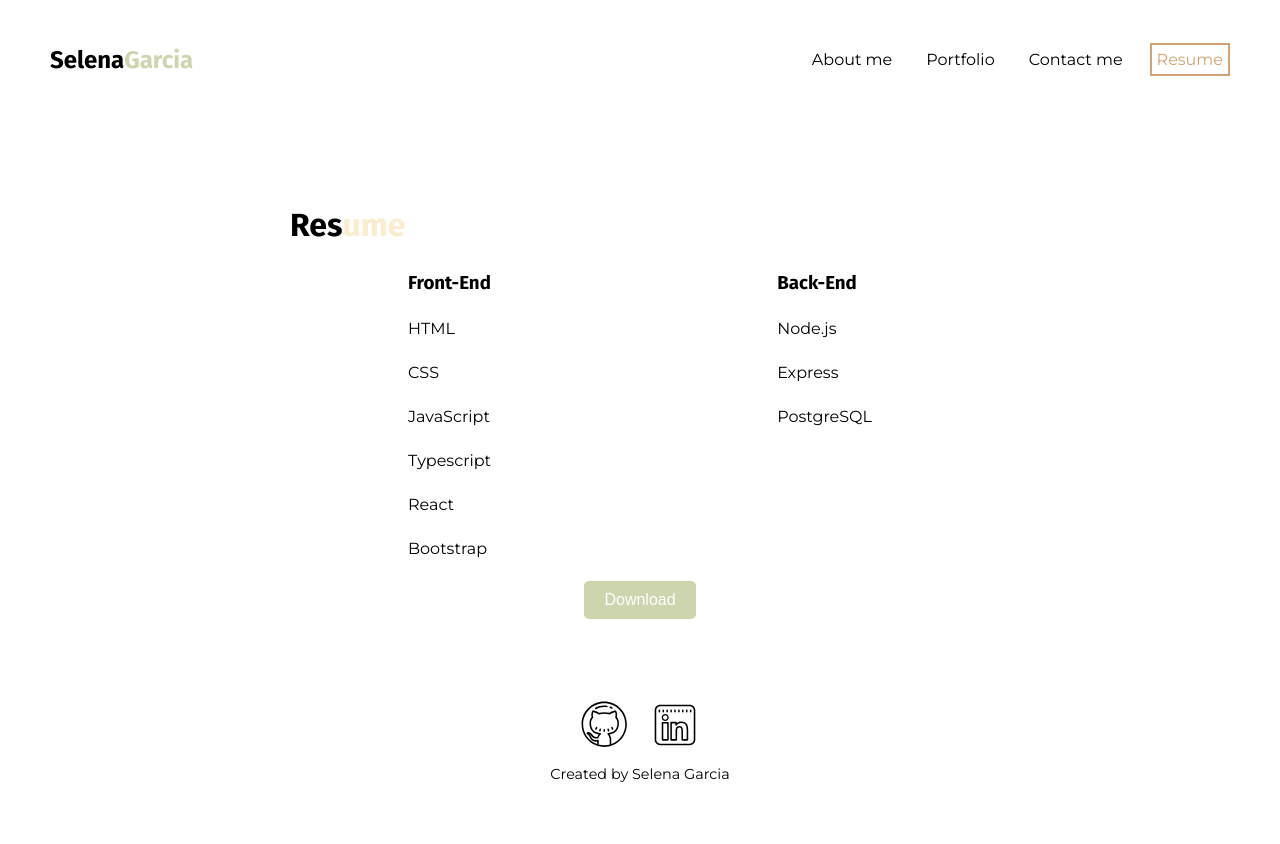
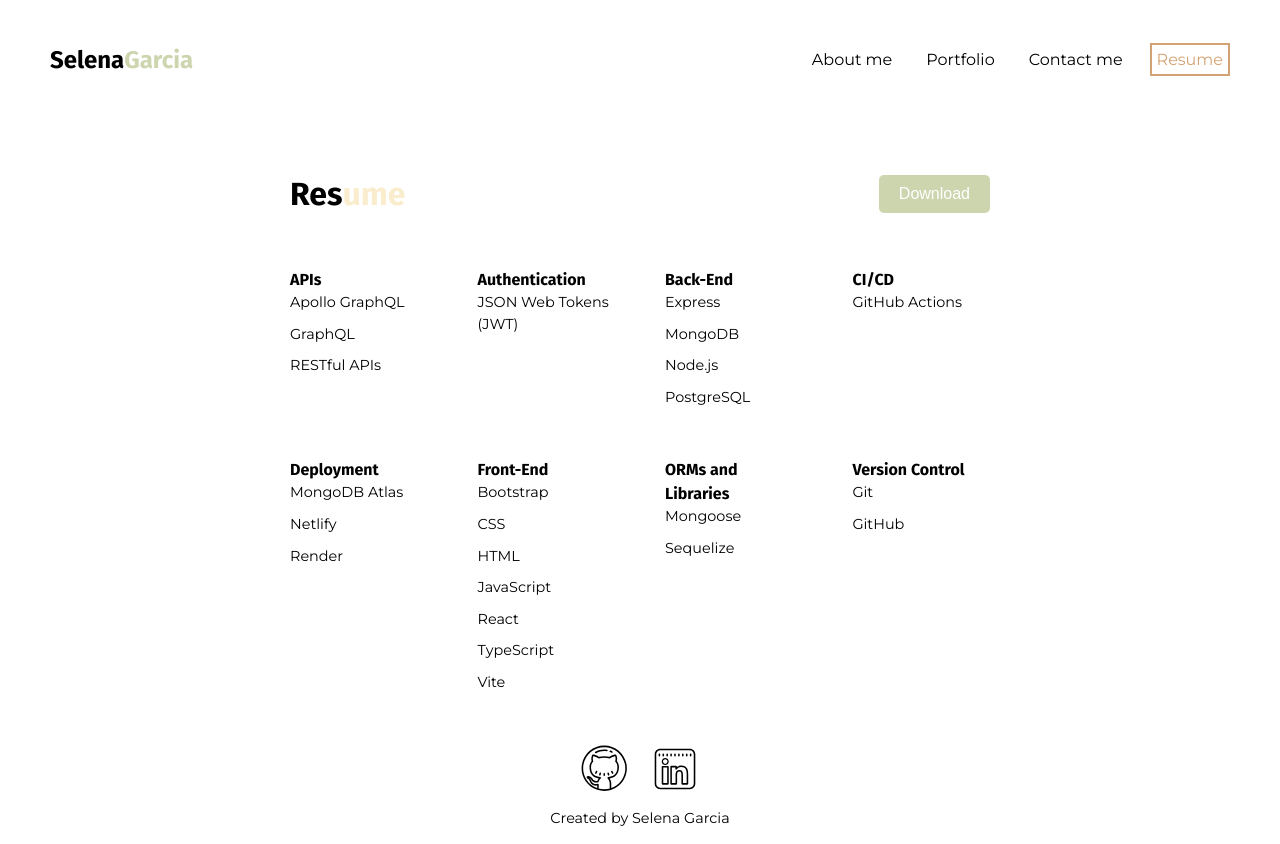
Before and after one commit to selmgar/my-portfolio, a React (Vite) app: page /resume in a window 1280 px wide. Before the commit the page ends 800 px from the top, so only its background shows below. Built offline with nearby package versions, Linux system fonts and the light colour scheme.

Commit message:
Styling cleanup. Technical skills cleanup. About me cleanup

```diff
--- a/src/components/about-me/about-me.css
+++ b/src/components/about-me/about-me.css
@@ -1,3 +1,4 @@
+.about-me-container {
   .title {
     margin-bottom: 20px;
 
@@ -14,3 +15,4 @@
     object-fit: cover; /* Ensures the image covers the entire container and doesn't squish with aspect ration*/
     object-position: top;
   }
+}
--- a/src/components/about-me/about-me.jsx
+++ b/src/components/about-me/about-me.jsx
@@ -1,18 +1,33 @@
-import './about-me.css';
-import profilePicture from '../../assets/me.jpg';
+import "./about-me.css";
+import profilePicture from "../../assets/me.jpg";
 
-function AboutMe () {
+function AboutMe() {
   return (
-    <div className="component-wrapper">
+    <div className="component-wrapper about-me-container">
       <h1 className="title">
-        About<span className='me'>Me</span>
+        About<span className="me">Me</span>
       </h1>
       <section>
-        <img className="profile-picture" src={profilePicture} alt="Selena Garcia" />
-        <p>Hello! I’m Selena Garcia, a dedicated web developer with a strong passion for crafting and designing innovative web applications.</p>
-        <p>My journey in web development has equipped me with a solid foundation in key technologies including HTML, CSS, JavaScript, and React. Additionally, I have experience with PostgreSQL and Express, which complement my skill set.</p>
-        <p>I gained my coding expertise through an intensive bootcamp at UTSA College, where I delved deeply into the world of programming. My enthusiasm for technology drives me to continuously explore new tools and techniques to enhance my abilities.</p>
-        <p>I am eager to engage in new projects and collaborate with other developers, aiming to create impactful and dynamic web solutions.</p>
+        <img
+          className="profile-picture"
+          src={profilePicture}
+          alt="Selena Garcia"
+        />
+        <p>
+          Hello! I’m Selena Garcia, a passionate web developer focused on
+          creating innovative web applications.
+        </p>
+
+        <p>
+          I gained a solid foundation through an intensive bootcamp at UTSA College
+          and am constantly learning new technologies to stay ahead in the
+          field. You can explore my technical skills further on my resume page.
+        </p>
+
+        <p>
+          I’m excited to collaborate on new projects and contribute to building
+          impactful web solutions.
+        </p>
       </section>
     </div>
   );
--- a/src/components/contact-me/contact-me.css
+++ b/src/components/contact-me/contact-me.css
@@ -1,4 +1,6 @@
+.contact-me-container {
   .title {
+    margin-bottom: 20px;
     span {
       color: var(--color-papaya-whip);
     }
@@ -11,21 +13,17 @@
     width: 100%;
     position: relative;
 
-  /* Input container styling */
     .input-container {
       display: flex;
       flex-direction: column;
-    margin-bottom: 20px;
     }
 
-  /* Label styling */
     label {
       font-size: 16px;
       margin-bottom: 5px;
       color: #555;
     }
 
-  /* Input and textarea styling */
     input,
     textarea {
       border-radius: 5px;
@@ -42,7 +40,6 @@
       }
     }
 
-  /* Button styling */
     button {
       padding: 10px 20px;
       background-color: var(--color-tea-green);
@@ -59,9 +56,8 @@
       }
     }
 
-  /* Error message styling */
-  p {
-    color: red;
+    .error-message {
+      color: var(--color-error);
       font-size: 14px;
       margin-top: 5px;
     }
@@ -76,3 +72,4 @@
       top: -60px;
     }
   }
+}
--- a/src/components/contact-me/contact-me.jsx
+++ b/src/components/contact-me/contact-me.jsx
@@ -79,7 +79,7 @@
   };
 
   return (
-    <div className="component-wrapper">
+    <div className="component-wrapper contact-me-container">
       <h1 className="title">Contact<span>Me</span></h1>
       <section>
         <form onSubmit={handleSubmit}>
@@ -104,7 +104,7 @@
                   onBlur={handleBlur}
                 />
               )}
-              {formErrors[field] && <p className="error-message">{formErrors[field]}</p>}
+              {formErrors[field] && <div className="error-message">{formErrors[field]}</div>}
             </div>
           ))}
           <button type="submit">Submit</button>
--- a/src/components/portfolio/portfolio.css
+++ b/src/components/portfolio/portfolio.css
@@ -1,4 +1,6 @@
+.portfolio-container {
   .title {
+    margin-bottom: 20px;
     span {
       color: var(--color-papaya-whip);
     }
@@ -11,3 +13,4 @@
     flex-wrap: wrap;
     gap: 30px;
   }
+}
--- a/src/components/portfolio/portfolio.jsx
+++ b/src/components/portfolio/portfolio.jsx
@@ -3,7 +3,7 @@
 
 function Portfolio () {
   return (
-    <div className="component-wrapper">
+    <div className="component-wrapper portfolio-container">
       <h1 className='title'>
         Port
         <span>folio</span>
--- a/src/components/resume/resume.css
+++ b/src/components/resume/resume.css
@@ -1,26 +1,19 @@
+.resume-container {
+  display: flex;
+  gap: 50px;
+  flex-direction: column;
+
+  .title-container {
+    display: flex;
+    justify-content: space-between;
+    align-items: center;;
+    flex-direction: row;
+    gap: 10px;
+
     .title {
       span {
         color: var(--color-papaya-whip);
       }
-}
-
-section {
-  display: flex;
-  justify-content: center;
-  flex-direction: column;
-  align-items: center;
-
-  .proficiencies-container {
-    display: flex;
-    flex-direction: row;
-    justify-content: space-around;
-    width: 100%;
-    gap: 50px;
-  }
-
-  .proficiency-list {
-    margin-top: 20px;
-    flex-direction: column;
     }
 
     .download-button {
@@ -30,7 +23,6 @@
       color: white;
       cursor: pointer;
       font-size: 16px;
-    margin-top: 20px;
       padding: 10px 20px;
       transition: background-color 0.3s ease;
 
@@ -39,3 +31,25 @@
       }
     }
   }
+
+
+  section {
+    align-items: center;
+    display: flex;
+    flex-direction: column;
+    justify-content: center;
+
+    .proficiencies-container {
+      display: grid;
+      gap: 50px;
+      grid-template-columns: repeat(4, 1fr);
+
+      .proficiency-list {
+        display: flex;
+        flex-direction: column;
+        font-size: .9rem;
+        gap: 10px;
+      }
+    }
+  }
+}
--- a/src/components/resume/resume.jsx
+++ b/src/components/resume/resume.jsx
@@ -1,39 +1,92 @@
-import './resume.css';
-import resume from '../../assets/resume.pdf';
+import "./resume.css";
+import resume from "../../assets/resume.pdf";
 
-function Resume () {
+function Resume() {
   return (
-    <div className="component-wrapper">
-      <h1 className="title">
-        Res
-        <span>ume</span>
+    <div className="component-wrapper resume-container">
+      <div className="title-container">
+        <h1 className="title">
+          Res
+          <span>ume</span>
         </h1>
+        <a href={resume} download>
+          <button className="download-button">Download</button>
+        </a>
+      </div>
+
       <section>
         <div className="proficiencies-container">
           <div>
-            <h3>Front-End</h3>
+            <h4>APIs</h4>
             <ul className="proficiency-list">
-              <li>HTML</li>
-              <li>CSS</li>
-              <li>JavaScript</li>
-              <li>Typescript</li>
-              <li>React</li>
-              <li>Bootstrap</li>
+              <li>Apollo GraphQL</li>
+              <li>GraphQL</li>
+              <li>RESTful APIs</li>
             </ul>
           </div>
+
           <div>
-            <h3>Back-End</h3>
+            <h4>Authentication</h4>
             <ul className="proficiency-list">
+              <li>JSON Web Tokens (JWT)</li>
+            </ul>
+          </div>
+
+          <div>
+            <h4>Back-End</h4>
+            <ul className="proficiency-list">
+              <li>Express</li>
+              <li>MongoDB</li>
               <li>Node.js</li>
-              <li>Express</li>
               <li>PostgreSQL</li>
             </ul>
           </div>
+
+          <div>
+            <h4>CI/CD</h4>
+            <ul className="proficiency-list">
+              <li>GitHub Actions</li>
+            </ul>
+          </div>
+
+          <div>
+            <h4>Deployment</h4>
+            <ul className="proficiency-list">
+              <li>MongoDB Atlas</li>
+              <li>Netlify</li>
+              <li>Render</li>
+            </ul>
+          </div>
+
+          <div>
+            <h4>Front-End</h4>
+            <ul className="proficiency-list">
+              <li>Bootstrap</li>
+              <li>CSS</li>
+              <li>HTML</li>
+              <li>JavaScript</li>
+              <li>React</li>
+              <li>TypeScript</li>
+              <li>Vite</li>
+            </ul>
+          </div>
+
+          <div>
+            <h4>ORMs and Libraries</h4>
+            <ul className="proficiency-list">
+              <li>Mongoose</li>
+              <li>Sequelize</li>
+            </ul>
+          </div>
+
+          <div>
+            <h4>Version Control</h4>
+            <ul className="proficiency-list">
+              <li>Git</li>
+              <li>GitHub</li>
+            </ul>
+          </div>
         </div>
-        <a href={resume} download>
-          <button className="download-button">Download</button>
-        </a>
-
       </section>
     </div>
   );
--- a/src/index.css
+++ b/src/index.css
@@ -13,6 +13,7 @@
   --color-cornsilk: #FEFAE0;
   --color-papaya-whip: #FAEDCD;
   --color-buff: #D4A373;
+  --color-error: #f25959;
 }
 
 body {
```
Lines whose indentation alone changed are shown as unchanged.
